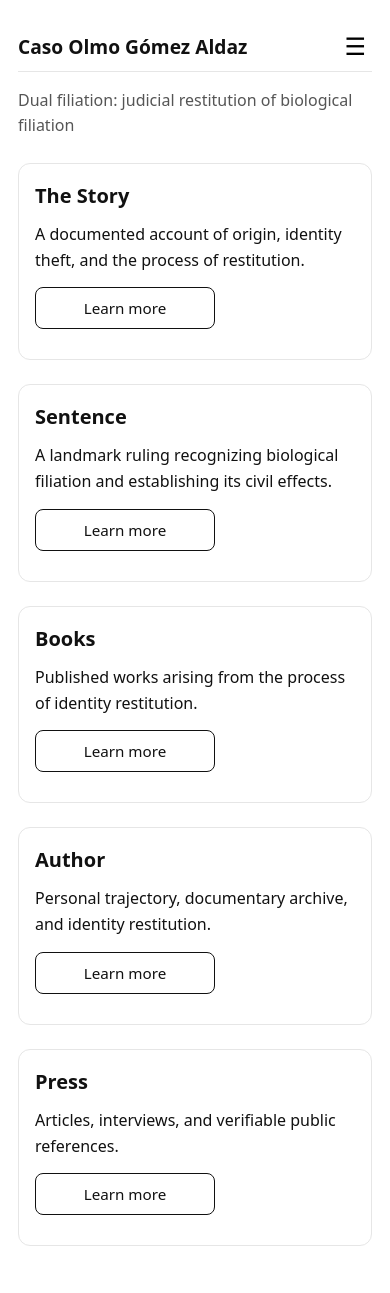
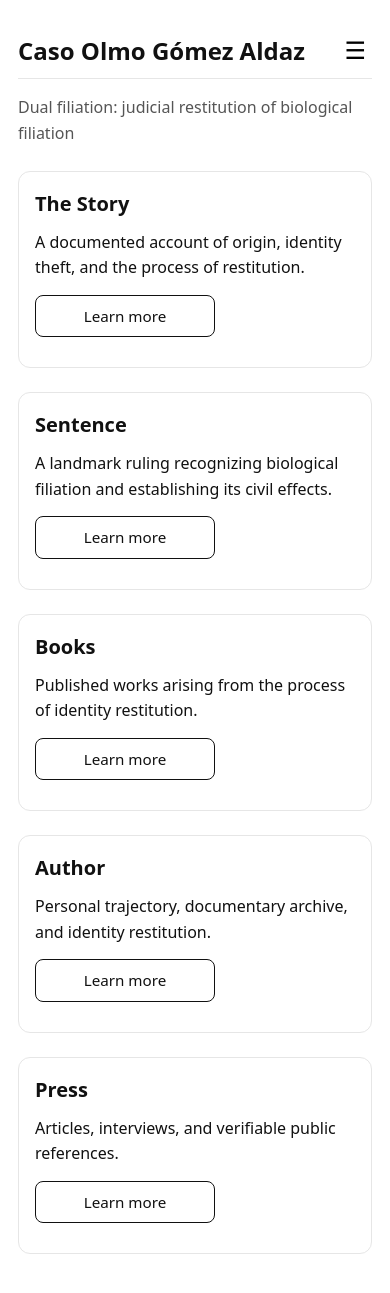
Before and after one commit to olmogaldaz/olmogaldaz.github.io, a Jekyll site: the page built from en/index.html, in a window 390 px wide and 1310 px high. Shown: the top 1293 px of the window. Built offline with Jekyll 4.4.1, drawn with Linux system fonts in a browser that asks for light colours.

Commit message:
Update style.css

```diff
--- a/css/style.css
+++ b/css/style.css
@@ -217,7 +217,7 @@ nav a.active{
 
   .site-title {
     margin:0;
-    font-size: 1.2rem;   /* el tamaño que ya te guste */
+    font-size: 1.5rem;   /* el tamaño que ya te guste */
 
   }
   header h1{
```
